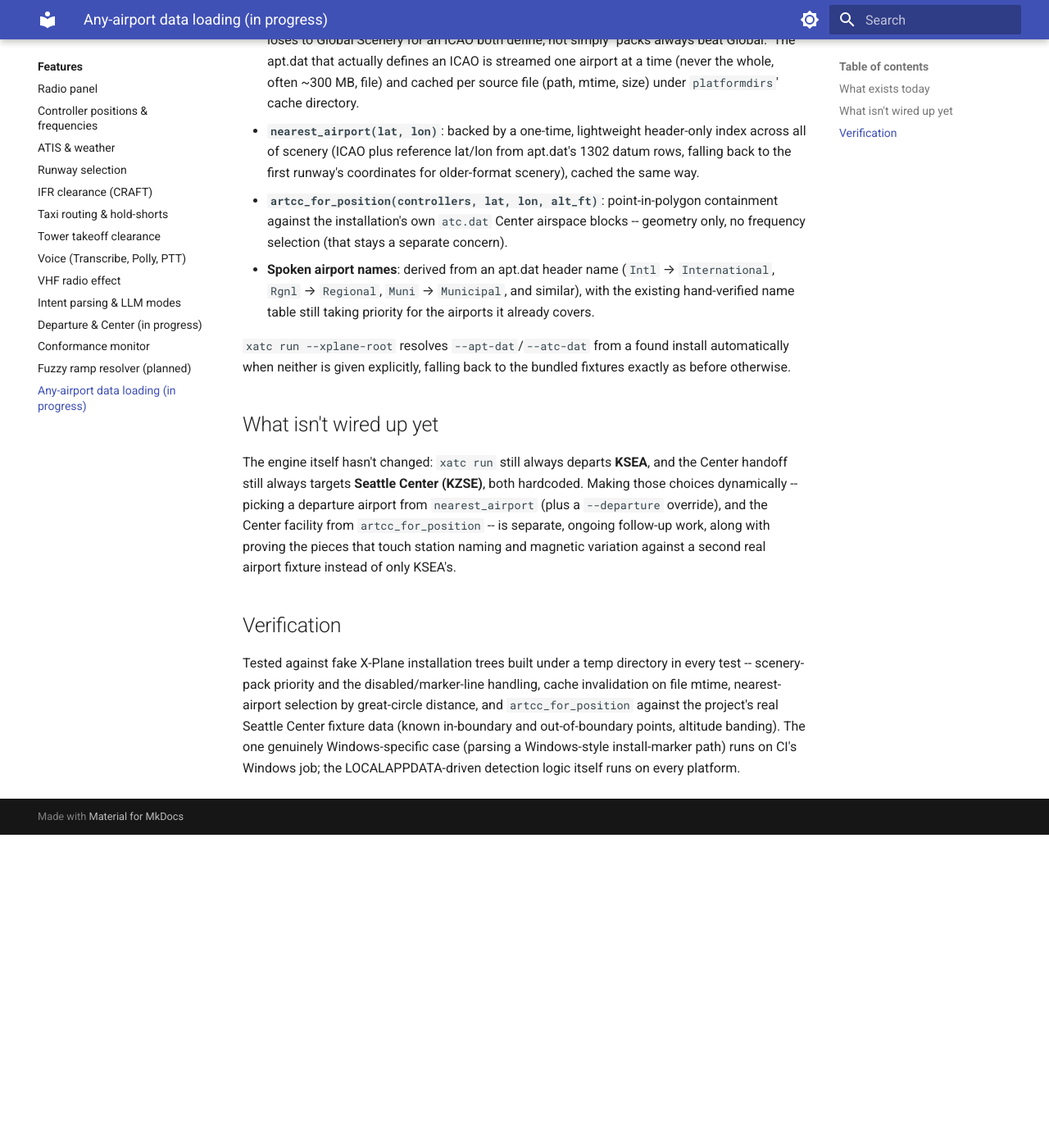
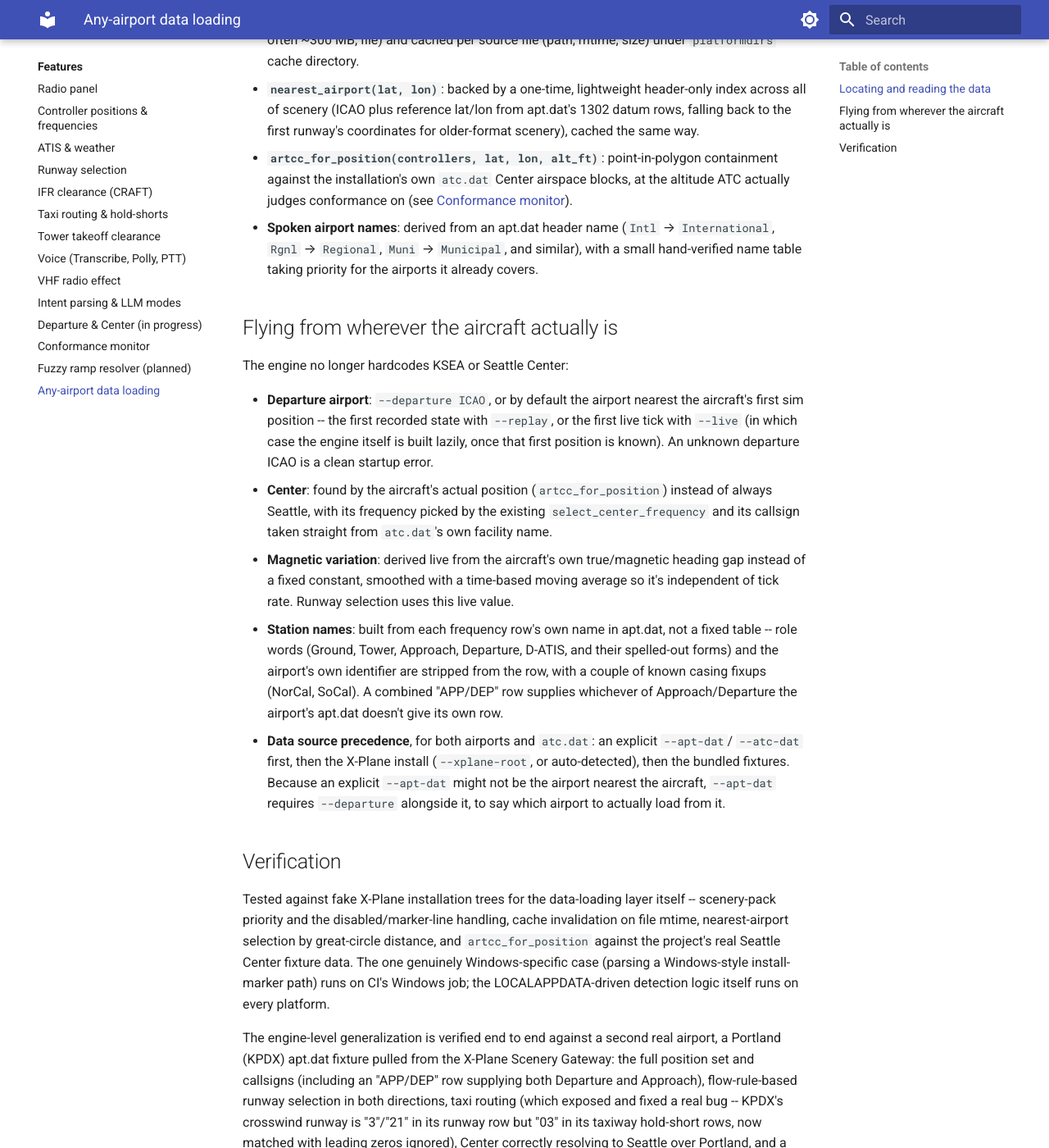
Before and after one commit to dbryant4/xplane12-atc-docs, an MkDocs documentation site: the page built from docs/features/any-airport-data.md, in a window 1280 px wide and 1400 px high, scrolled down 834 px. Shown: the whole window at 82% size. Built offline with MkDocs 1.6.1 and Material for MkDocs 9.7.7, drawn with Linux system fonts in a browser that asks for light colours; before the commit the page ends 1852 px from its top, so only the background shows below that; some of the changed text lies outside the part shown.

Commit message:
Document the engine flying any airport (#68), not just KSEA
xatc.world.xplane_data (#64) is now wired into the engine (#68,
verified against a real KPDX fixture in #69): --departure or the
airport nearest the aircraft, Center found by position instead of
always Seattle, live magnetic variation, and station names read from
apt.dat instead of a fixed table. Flips any-airport-data.md from
"in progress" to available, documents --departure/--apt-dat/--xplane-
root precedence, and updates the roadmap.

Also caught two now-stale claims while touching this area: apt.dat now
builds an Approach position (from row 1055 / a combined APP/DEP row),
so controller-positions.md's "Approach still planned" and
departure-center.md's "no Approach position at all" were both wrong --
corrected to "no arrival/approach *logic* yet" (nothing routes traffic
through the position once it exists).

Verified against xplane12-atc's main directly (app.py's WorldData/
choose_departure/DeferredEngine, positions.py's role-stripping and
NorCal/SoCal casing) rather than the PR summary alone. mkdocs build
--strict passes.

Co-Authored-By: Claude Sonnet 5 <noreply@anthropic.com>

```diff
--- a/docs/features/any-airport-data.md
+++ b/docs/features/any-airport-data.md
@@ -1,17 +1,16 @@
 # Any-airport data loading
 
-**Available now: locating and reading a real X-Plane install's own data files. In
-progress: the engine still only ever departs KSEA -- wiring this data into airport and
-Center selection is separate, ongoing work.**
+**Available now: `xatc` flies any airport its scenery (or the bundled fixtures) covers,
+not just KSEA.**
 
 The MVP was scoped to KSEA only, with `xatc` developed and run from a Mac, reaching
-X-Plane's Web API on a separate Windows PC over an SSH tunnel. The owner has since
-approved making `xatc` fly any airport its scenery covers, which needs real airport data
-(apt.dat) and real Center airspace data (atc.dat) for wherever the aircraft actually is
--- data that only exists inside a real X-Plane installation, not in this repo's small
-fixture set. See ADR 0006 in the repository for the full decision record.
+X-Plane's Web API on a separate Windows PC over an SSH tunnel. The owner approved making
+`xatc` fly any airport its scenery covers, which needs real airport data (apt.dat) and
+real Center airspace data (atc.dat) for wherever the aircraft actually is -- data that
+only exists inside a real X-Plane installation, not in this repo's small fixture set.
+See ADR 0006 in the repository for the full decision record.
 
-## What exists today
+## Locating and reading the data
 
 `xatc.world.xplane_data` -- read-only and side-effect-free except for its own cache
 directory, never touches anything inside the X-Plane installation itself:
@@ -20,9 +19,8 @@ directory, never touches anything inside the X-Plane installation itself:
   `%LOCALAPPDATA%\x-plane_install_12.txt` (the file X-Plane itself writes on every
   successful launch; the last valid line wins). Not gated on the running OS -- it simply
   reads an environment variable that happens to only be set on Windows, so it naturally
-  no-ops elsewhere. Falls back to this repo's bundled KSEA/ZSE fixtures, exactly as
-  before this existed, whenever no install is given or found -- so Mac/Linux development
-  and CI are unaffected either way.
+  no-ops elsewhere. Falls back to this repo's bundled fixtures, whenever no install is
+  given or found -- so Mac/Linux development and CI are unaffected either way.
 - **Airport lookup**: `Custom Scenery/scenery_packs.ini`, in priority order, honoring the
   `SCENERY_PACK *GLOBAL_AIRPORTS*` marker's actual position -- a pack listed after that
   marker loses to Global Scenery for an ICAO both define, not simply "packs always beat
@@ -34,31 +32,53 @@ directory, never touches anything inside the X-Plane installation itself:
   falling back to the first runway's coordinates for older-format scenery), cached the
   same way.
 - **`artcc_for_position(controllers, lat, lon, alt_ft)`**: point-in-polygon containment
-  against the installation's own `atc.dat` Center airspace blocks -- geometry only, no
-  frequency selection (that stays a separate concern).
+  against the installation's own `atc.dat` Center airspace blocks, at the altitude ATC
+  actually judges conformance on (see [Conformance monitor](conformance-monitor.md)).
 - **Spoken airport names**: derived from an apt.dat header name (`Intl` → `International`,
-  `Rgnl` → `Regional`, `Muni` → `Municipal`, and similar), with the existing hand-verified
-  name table still taking priority for the airports it already covers.
+  `Rgnl` → `Regional`, `Muni` → `Municipal`, and similar), with a small hand-verified name
+  table taking priority for the airports it already covers.
 
-`xatc run --xplane-root` resolves `--apt-dat`/`--atc-dat` from a found install
-automatically when neither is given explicitly, falling back to the bundled fixtures
-exactly as before otherwise.
+## Flying from wherever the aircraft actually is
 
-## What isn't wired up yet
+The engine no longer hardcodes KSEA or Seattle Center:
 
-The engine itself hasn't changed: `xatc run` still always departs **KSEA**, and the
-Center handoff still always targets **Seattle Center (KZSE)**, both hardcoded. Making
-those choices dynamically -- picking a departure airport from `nearest_airport` (plus a
-`--departure` override), and the Center facility from `artcc_for_position` -- is separate,
-ongoing follow-up work, along with proving the pieces that touch station naming and
-magnetic variation against a second real airport fixture instead of only KSEA's.
+- **Departure airport**: `--departure ICAO`, or by default the airport nearest the
+  aircraft's first sim position -- the first recorded state with `--replay`, or the first
+  live tick with `--live` (in which case the engine itself is built lazily, once that
+  first position is known). An unknown departure ICAO is a clean startup error.
+- **Center**: found by the aircraft's actual position (`artcc_for_position`) instead of
+  always Seattle, with its frequency picked by the existing `select_center_frequency`
+  and its callsign taken straight from `atc.dat`'s own facility name.
+- **Magnetic variation**: derived live from the aircraft's own true/magnetic heading gap
+  instead of a fixed constant, smoothed with a time-based moving average so it's
+  independent of tick rate. Runway selection uses this live value.
+- **Station names**: built from each frequency row's own name in apt.dat, not a fixed
+  table -- role words (Ground, Tower, Approach, Departure, D-ATIS, and their spelled-out
+  forms) and the airport's own identifier are stripped from the row, with a couple of
+  known casing fixups (NorCal, SoCal). A combined "APP/DEP" row supplies whichever of
+  Approach/Departure the airport's apt.dat doesn't give its own row.
+- **Data source precedence**, for both airports and `atc.dat`: an explicit `--apt-dat`/
+  `--atc-dat` first, then the X-Plane install (`--xplane-root`, or auto-detected), then
+  the bundled fixtures. Because an explicit `--apt-dat` might not be the airport nearest
+  the aircraft, `--apt-dat` requires `--departure` alongside it, to say which airport to
+  actually load from it.
 
 ## Verification
 
-Tested against fake X-Plane installation trees built under a temp directory in every
-test -- scenery-pack priority and the disabled/marker-line handling, cache
-invalidation on file mtime, nearest-airport selection by great-circle distance, and
-`artcc_for_position` against the project's real Seattle Center fixture data (known
-in-boundary and out-of-boundary points, altitude banding). The one genuinely
-Windows-specific case (parsing a Windows-style install-marker path) runs on CI's
-Windows job; the LOCALAPPDATA-driven detection logic itself runs on every platform.
+Tested against fake X-Plane installation trees for the data-loading layer itself --
+scenery-pack priority and the disabled/marker-line handling, cache invalidation on file
+mtime, nearest-airport selection by great-circle distance, and `artcc_for_position`
+against the project's real Seattle Center fixture data. The one genuinely
+Windows-specific case (parsing a Windows-style install-marker path) runs on CI's Windows
+job; the LOCALAPPDATA-driven detection logic itself runs on every platform.
+
+The engine-level generalization is verified end to end against a second real airport, a
+Portland (KPDX) apt.dat fixture pulled from the X-Plane Scenery Gateway: the full
+position set and callsigns (including an "APP/DEP" row supplying both Departure and
+Approach), flow-rule-based runway selection in both directions, taxi routing (which
+exposed and fixed a real bug -- KPDX's crosswind runway is "3"/"21" in its runway row but
+"03" in its taxiway hold-short rows, now matched with leading zeros ignored), Center
+correctly resolving to Seattle over Portland, and a full ATIS-to-taxi run with live
+magnetic variation and spoken airport names. Every existing KSEA test still passes
+unchanged, aside from one expectation gaining a new Approach position KSEA's own apt.dat
+data always supported but nothing built before.
--- a/docs/roadmap.md
+++ b/docs/roadmap.md
@@ -33,10 +33,12 @@ into the departure phase:
   from the aircraft. Also not yet connected to anything: [taxi
   routing](features/taxi-routing.md) still always starts from the aircraft's live sim
   position regardless.
-- [Any-airport data loading](features/any-airport-data.md) -- locating a real X-Plane
-  installation and reading its own apt.dat/atc.dat directly (any scenery pack, not just
-  the bundled KSEA/ZSE fixtures), so `xatc` can eventually fly anywhere its scenery
-  covers. The data-loading layer works; the engine itself still always departs KSEA.
+- [Any-airport data loading](features/any-airport-data.md) -- `xatc` now flies any
+  airport its scenery (or the bundled fixtures) covers: a real X-Plane install's own
+  apt.dat/atc.dat, the departure airport nearest the aircraft (or an explicit
+  `--departure`), live magnetic variation, station names read from apt.dat instead of a
+  fixed table, and Center found by the aircraft's actual position instead of always
+  Seattle. Verified end to end against a second real airport (KPDX), not just KSEA.
 
 See [Features](features/index.md) for the detailed, per-feature "available now" vs.
 "planned" breakdown.
@@ -45,14 +47,6 @@ See [Features](features/index.md) for the detailed, per-feature "available now"
 
 Roughly in the order the project is tackling it:
 
-- **Wire any-airport data loading into the engine.** The data layer -- locating an
-  X-Plane install, reading any scenery's apt.dat/atc.dat, finding the nearest airport,
-  and resolving the ARTCC for a position (see [Any-airport data
-  loading](features/any-airport-data.md)) -- is built and tested. What's left is having
-  the engine actually depart from the nearest airport (a `--departure` override plus
-  `nearest_airport`) and hand off to the right Center (`artcc_for_position`) instead of
-  the hardcoded KSEA/KZSE, plus proving station-name and magnetic-variation handling
-  against a second real airport fixture.
 - **Wire the fuzzy ramp resolver into taxi routing.** Already built and tested (see
   [Fuzzy ramp resolver](features/fuzzy-ramp-resolver.md)) -- what's left is having the
   engine actually pass a pilot's spoken location into it instead of always using the sim
--- a/mkdocs.yml
+++ b/mkdocs.yml
@@ -51,5 +51,5 @@ nav:
       - Departure & Center (in progress): features/departure-center.md
       - Conformance monitor: features/conformance-monitor.md
       - Fuzzy ramp resolver (planned): features/fuzzy-ramp-resolver.md
-      - Any-airport data loading (in progress): features/any-airport-data.md
+      - Any-airport data loading: features/any-airport-data.md
   - Roadmap: roadmap.md
```
Also changed, not shown: docs/features/controller-positions.md (+19 -11 lines), docs/features/departure-center.md (+16 -9 lines), docs/features/index.md (+2 -2 lines).
